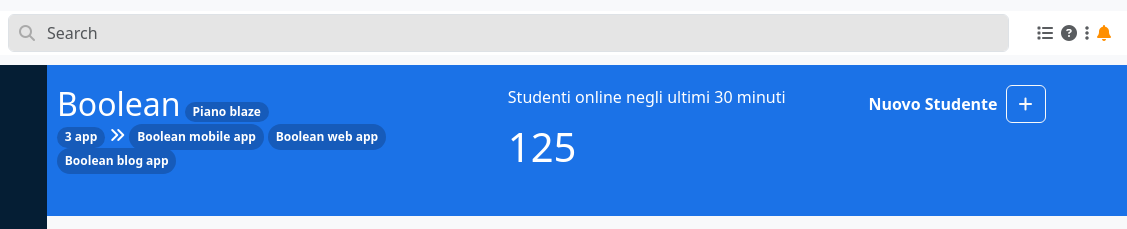
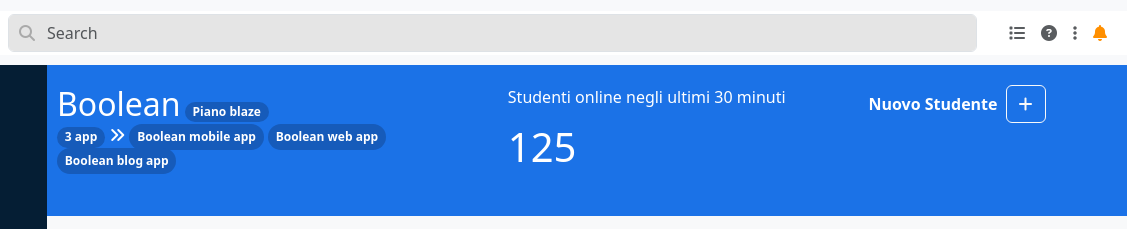
Before and after one commit to AntonelloStefania/html-css-bootstrap-dashboard, a plain HTML site: page index.html in a window 1280 px wide. Shown: the top 229 px of the page, 153-1280 px from the left. Drawn offline with nearby package versions, Linux system fonts and the light colour scheme.

Commit message:
corretta distanza icone header

```diff
--- a/index.html
+++ b/index.html
@@ -29,16 +29,16 @@
                             </div>
                             <div class="col-auto h-icons">
                                 <div class="list-group list-group-horizontal">
-                                    <a href="#" class="list-group-item-action bg-transparent border border-0 d-none d-lg-block mx-1" aria-current="true">
+                                    <a href="#" class="list-group-item-action bg-transparent border border-0 d-none d-lg-block mx-2" aria-current="true">
                                         <i class="fa-solid fa-list"></i>
                                     </a>
-                                    <a href="#" class="list-group-item-action bg-transparent border border-0 d-none d-lg-block mx-1 ">
+                                    <a href="#" class="list-group-item-action bg-transparent border border-0 d-none d-lg-block mx-2 ">
                                         <i class="fa-solid fa-circle-question"></i>
                                     </a>
-                                    <a href="#" class=" list-group-item-action bg-transparent border border-0 d-none d-lg-block mx-1 ">
+                                    <a href="#" class=" list-group-item-action bg-transparent border border-0 d-none d-lg-block mx-2 ">
                                         <i class="fa-solid fa-ellipsis-vertical"></i>
                                     </a>
-                                    <a class="btn border-0 mx-1"  data-bs-toggle="dropdown" href="#" role="button">
+                                    <a class="btn border-0 mx-2"  data-bs-toggle="dropdown" href="#" role="button">
                                         <i class="fa-solid fa-bell " style="color: #FF8F00;"></i>
                                     </a>
                                     <ul class="dropdown-menu">
```
